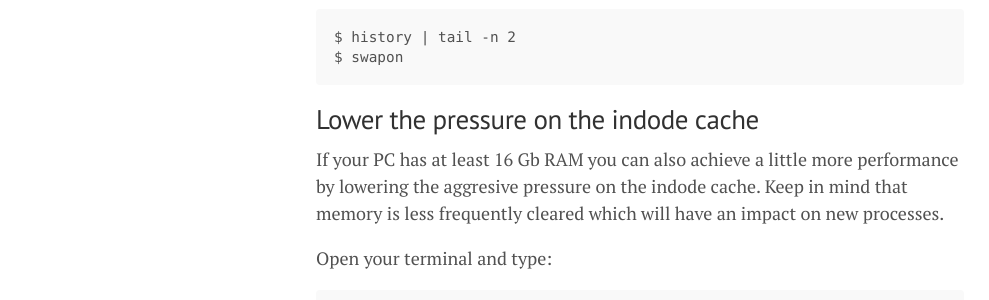
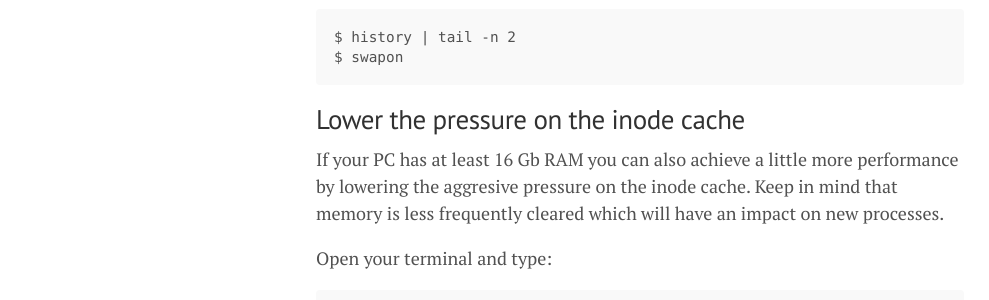
Before and after one commit to lgeurts/lgeurts.github.io, a Jekyll site: the page built from _posts/2022-10-03-optimizing-ubuntu-22.04.1-jammy-jellyfish.md, in a window 1280 px wide and 900 px high, scrolled down 2731 px. Shown: the part 158-458 px from the top of the window, without its empty margins (0-989 px from the left). Built offline with Jekyll 4.4.1, drawn with Linux system fonts in a browser that asks for light colours; nearby versions of some CDN libraries; comment, search, counter and statistics services are not loaded.

Commit message:
Update 2022-10-03-optimizing-ubuntu-22.04.1-jammy-jellyfish.md

````diff
--- a/_posts/2022-10-03-optimizing-ubuntu-22.04.1-jammy-jellyfish.md
+++ b/_posts/2022-10-03-optimizing-ubuntu-22.04.1-jammy-jellyfish.md
@@ -90,9 +90,9 @@
 $ swapon
 ```
 
-## Lower the pressure on the indode cache
+## Lower the pressure on the inode cache
 
-If your PC has at least 16 Gb RAM you can also achieve a little more performance by lowering the aggresive pressure on the indode cache. Keep in mind that memory is less frequently cleared which will have an impact on new processes.
+If your PC has at least 16 Gb RAM you can also achieve a little more performance by lowering the aggresive pressure on the inode cache. Keep in mind that memory is less frequently cleared which will have an impact on new processes.
 
 Open your terminal and type:
 ```
````
